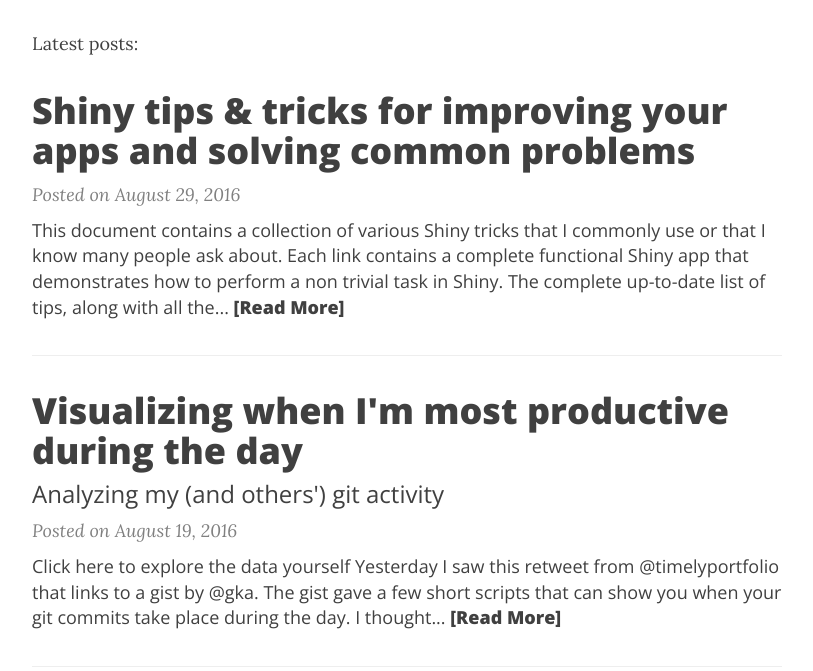
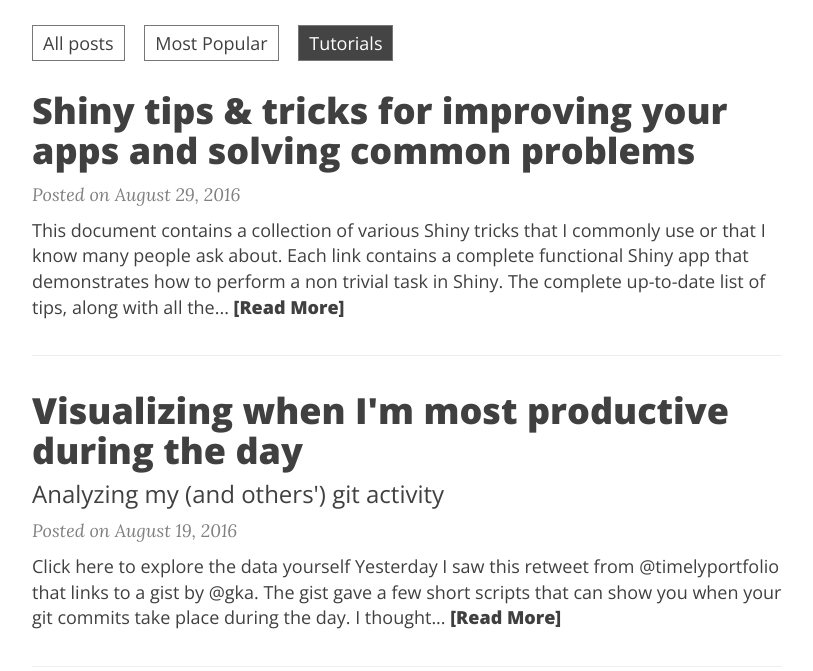
Before and after one commit to daattali/daattali.github.io, a Jekyll site: the page built from index.html, in a window 1280 px wide and 900 px high, scrolled down 318 px, cut to the strip 229-900 px from the top of the window. Shown: the whole strip, without its empty margins (233-1046 px from the left). Built offline with Jekyll 4.4.1, drawn with Linux system fonts in a browser that asks for light colours; nearby versions of some CDN libraries; the list of posts is cut into pages by our own code.

Commit message:
Update index.html

```diff
--- a/index.html
+++ b/index.html
@@ -40,7 +40,11 @@
   - "/img/big-imgs/hawaii-turtles.jpg" : "Oahu, HI, USA (2016)"
 ---
 
-<div class="index-posts-title">Latest posts:</div>
+<div class="list-filters">
+  <a href="/" class="list-filter">All posts</a>
+  <a href="/popular" class="list-filter">Most Popular</a>
+  <span class="list-filter filter-selected">Tutorials</span>
+</div>
 
 <div class="posts-list">
   {% for post in paginator.posts %}
```
